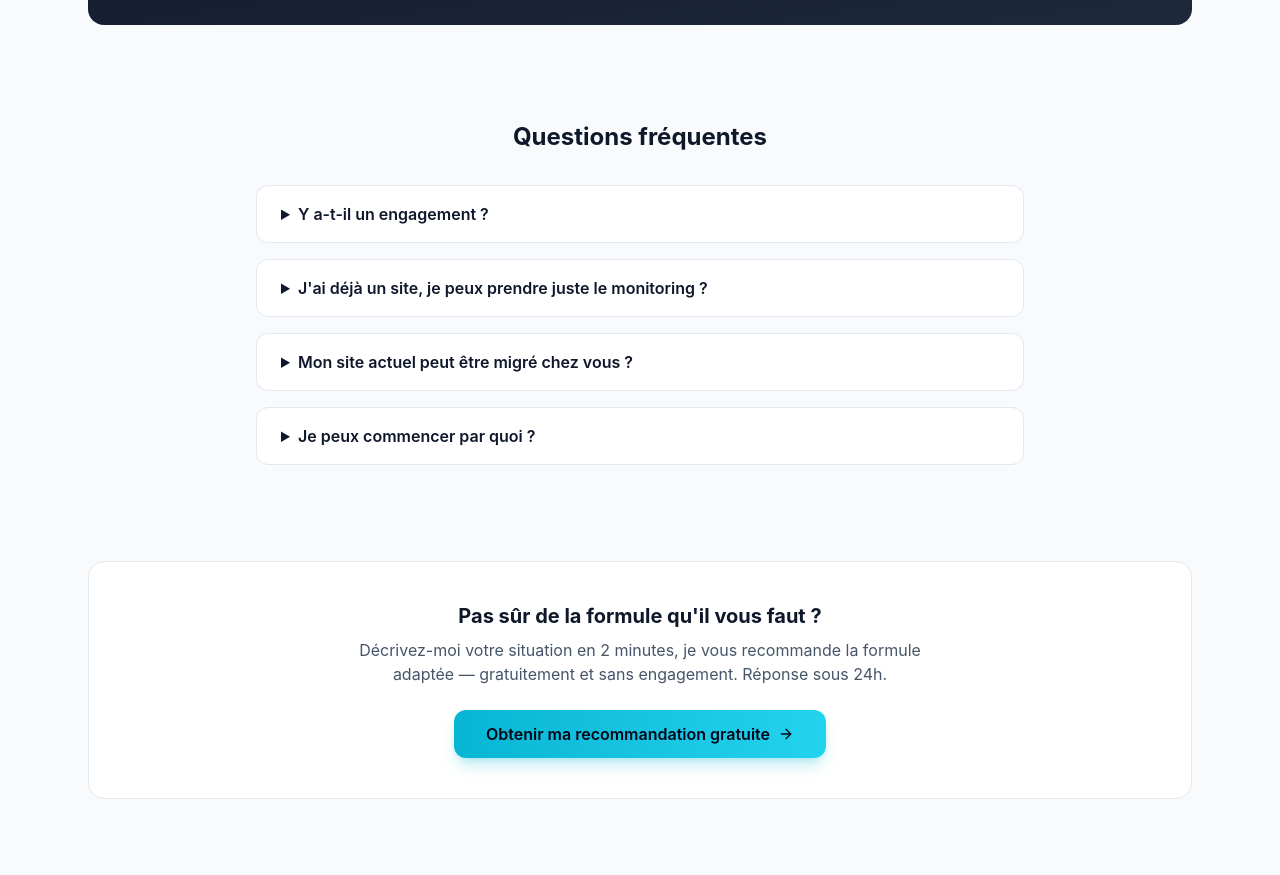
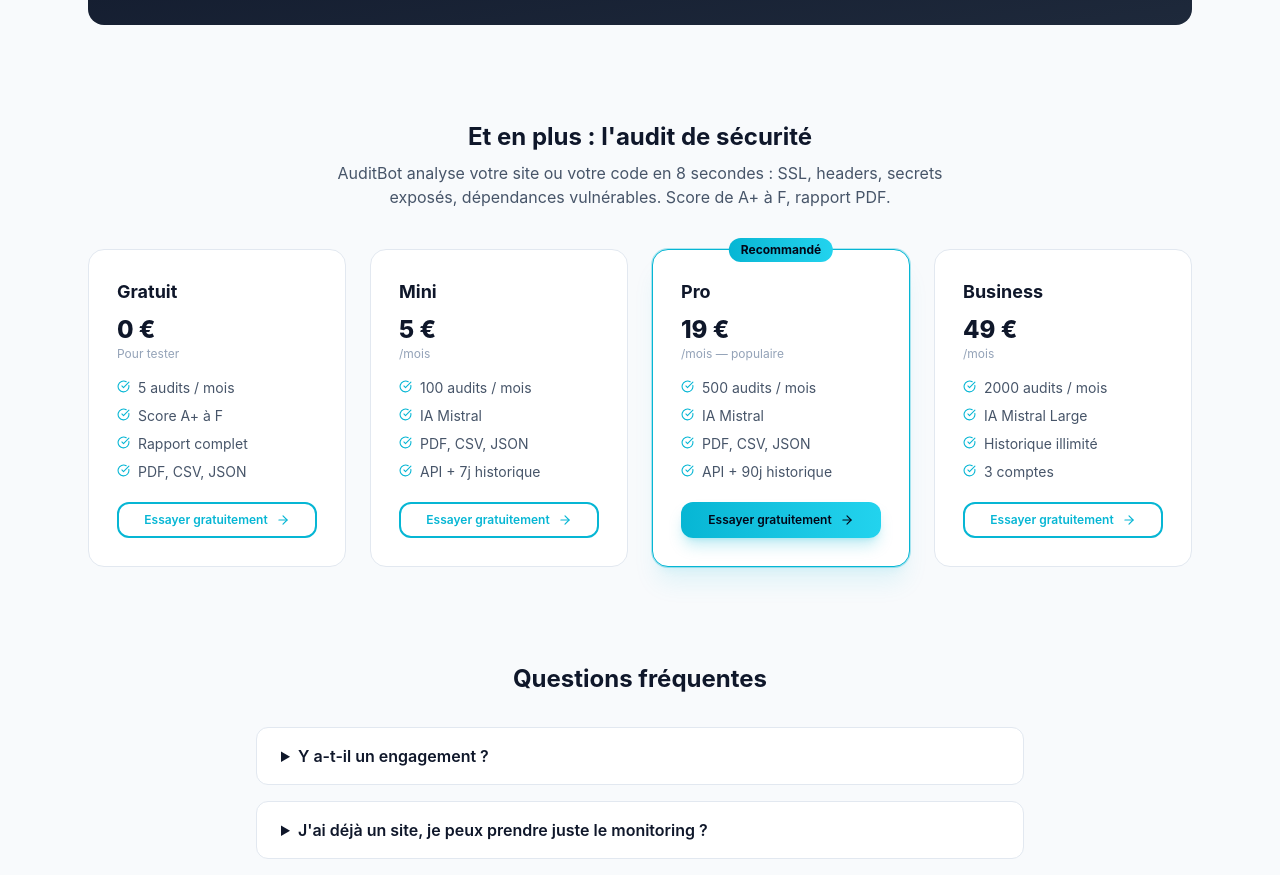
Before and after one commit to Xixouner/xixounerdev-portfolio, a Next.js app: page /offres in a window 1280 px wide. Shown: the part 1840-2715 px from the top of the page. Built offline with nearby package versions, Linux system fonts and the light colour scheme.

Commit message:
feat: section AuditBot (4 plans) dans la page offres

```diff
--- a/src/app/offres/page.tsx
+++ b/src/app/offres/page.tsx
@@ -385,6 +385,65 @@ export default function OffresPage() {
             </div>
           </Reveal>
 
+          {/* ── Section AuditBot ───────────────── */}
+          <Reveal variant="fadeUp" delay={0.1}>
+            <h2 className="mt-24 text-center text-2xl font-bold text-primary">
+              Et en plus : l&apos;audit de sécurité
+            </h2>
+            <p className="mx-auto mt-2 max-w-2xl text-center text-text-light">
+              AuditBot analyse votre site ou votre code en 8 secondes : SSL, headers,
+              secrets exposés, dépendances vulnérables. Score de A+ à F, rapport PDF.
+            </p>
+          </Reveal>
+          <div className="mt-10 grid gap-6 sm:grid-cols-2 lg:grid-cols-4">
+            {[
+              { name: "Gratuit", price: "0 €", desc: "Pour tester", items: ["5 audits / mois", "Score A+ à F", "Rapport complet", "PDF, CSV, JSON"] },
+              { name: "Mini", price: "5 €", desc: "/mois", items: ["100 audits / mois", "IA Mistral", "PDF, CSV, JSON", "API + 7j historique"], highlight: false },
+              { name: "Pro", price: "19 €", desc: "/mois — populaire", items: ["500 audits / mois", "IA Mistral", "PDF, CSV, JSON", "API + 90j historique"], highlight: true },
+              { name: "Business", price: "49 €", desc: "/mois", items: ["2000 audits / mois", "IA Mistral Large", "Historique illimité", "3 comptes"], highlight: false },
+            ].map((t, i) => (
+              <Reveal key={t.name} variant="fadeUp" delay={i * 0.08}>
+                <div
+                  className={
+                    "relative flex h-full flex-col rounded-2xl border bg-white p-7 transition-all duration-300 " +
+                    (t.highlight
+                      ? "border-accent shadow-xl shadow-accent/10 ring-1 ring-accent/30"
+                      : "border-border hover:border-accent/30 hover:shadow-lg hover:shadow-accent/5")
+                  }
+                >
+                  {t.highlight && (
+                    <span className="absolute -top-3 left-1/2 -translate-x-1/2 rounded-full bg-gradient-to-r from-accent to-accent-light px-3 py-1 text-xs font-bold text-primary-dark">
+                      Recommandé
+                    </span>
+                  )}
+                  <h3 className="text-lg font-bold text-primary">{t.name}</h3>
+                  <p className="mt-2">
+                    <span className="text-2xl font-extrabold text-primary">{t.price}</span>
+                    <span className="block text-xs text-text-muted">{t.desc}</span>
+                  </p>
+                  <ul className="mt-4 flex-1 space-y-2">
+                    {t.items.map((item) => (
+                      <li key={item} className="flex items-start gap-2 text-sm text-text-light">
+                        <CheckCircle size={13} className="mt-0.5 shrink-0 text-accent" />
+                        {item}
+                      </li>
+                    ))}
+                  </ul>
+                  <Button
+                    variant={t.highlight ? "primary" : "secondary"}
+                    size="sm"
+                    className="mt-5 w-full"
+                    asChild
+                  >
+                    <a href="https://auditbot.xixouner.com" target="_blank" rel="noopener noreferrer">
+                      Essayer gratuitement <ArrowRight size={14} />
+                    </a>
+                  </Button>
+                </div>
+              </Reveal>
+            ))}
+          </div>
+
           {/* ── FAQ ──────────────────────────────── */}
           <Reveal variant="fadeUp" delay={0.1}>
             <h2 className="mt-24 text-center text-2xl font-bold text-primary">
```
